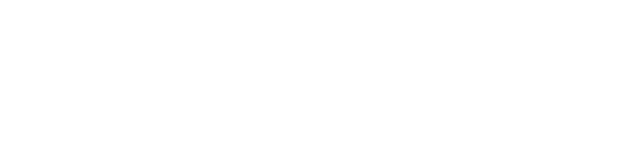
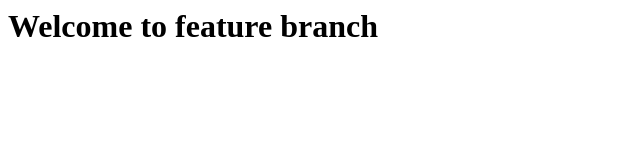
Before and after one commit to vveereshvsh/Devopsproject, a plain HTML site: page index.html in a window 1280 px wide. Shown: the whole page, without its empty margins (0-640 px from the left). Drawn offline with Linux system fonts and the light colour scheme.

Commit message:
updated index.html file

```diff
--- a/index.html
+++ b/index.html
@@ -2,7 +2,7 @@
 
  <html>
  <t1></t1>
- <h1></h1>
+ <h1>Welcome to feature branch</h1>
  <h2></h2>
  <body></body>
  <html>
```
Also changed, not shown: testfile.txt (added).
